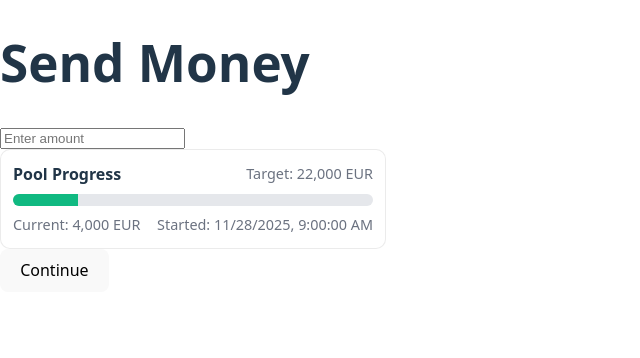
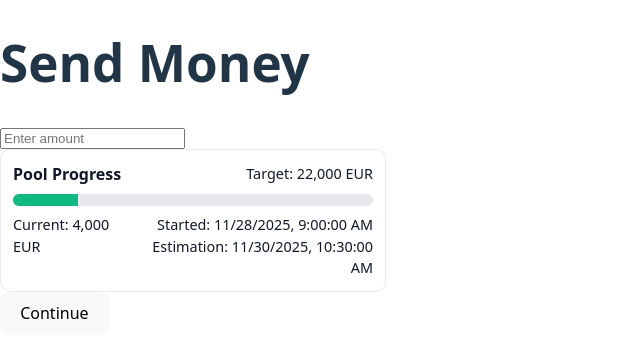
Before and after one commit to kevinkorrol/Wise2025, a React (Vite) app in the folder frontend/: page /transfer in a window 1280 px wide. Shown: the top 358 px of the page, without its empty margins (0-640 px from the left). Built offline with nearby package versions, Linux system fonts and the light colour scheme.

Commit message:
Update history

```diff
--- a/frontend/public/mock/pool.json
+++ b/frontend/public/mock/pool.json
@@ -3,5 +3,6 @@
   "CurrentAmount": { "Sum": 4000, "Currency": "EUR" },
   "MinimumAmount": { "Sum": 22000, "Currency": "EUR" },
   "TargetCurrency": "EUR",
-  "StartTime": "2025-11-28T09:00:00Z"
+  "StartTime": "2025-11-28T09:00:00Z",
+  "EstimatedCompletion": "2025-11-30T10:30:00Z"
 }
--- a/frontend/public/mock/transaction.json
+++ b/frontend/public/mock/transaction.json
@@ -11,5 +11,5 @@
     "Preparing to send",
     "Sent"
   ],
-  "currentIndex": 0
+  "currentIndex": 1
 }
--- a/frontend/src/components/Fillmeter.tsx
+++ b/frontend/src/components/Fillmeter.tsx
@@ -16,6 +16,7 @@ type PoolResponse = {
   MinimumAmount: { Sum: number; Currency: Currency }
   TargetCurrency: Currency
   StartTime: string
+  EstimatedCompletion?: string
 }
 
 export default function Fillmeter(props: FillmeterProps) {
@@ -25,6 +26,7 @@ export default function Fillmeter(props: FillmeterProps) {
     minimumAmount: { sum: number; currency: Currency }
     targetCurrency: Currency
     startTime: string
+    estimatedCompletion?: string
   } | null>(props.currentAmount && props.minimumAmount && props.targetCurrency && props.startTime ? {
     id: props.id ?? 0,
     currentAmount: props.currentAmount!,
@@ -49,6 +51,7 @@ export default function Fillmeter(props: FillmeterProps) {
           minimumAmount: { sum: json.MinimumAmount.Sum, currency: json.MinimumAmount.Currency },
           targetCurrency: json.TargetCurrency,
           startTime: json.StartTime,
+          estimatedCompletion: json.EstimatedCompletion,
         })
       })
       .catch(() => {
@@ -59,6 +62,7 @@ export default function Fillmeter(props: FillmeterProps) {
           minimumAmount: { sum: 100000, currency: 'EUR' },
           targetCurrency: 'EUR',
           startTime: new Date().toISOString(),
+          estimatedCompletion: new Date(Date.now() + 45 * 60 * 1000).toISOString(),
         })
       })
     return () => { cancelled = true }
@@ -69,6 +73,8 @@ export default function Fillmeter(props: FillmeterProps) {
   const pct = min > 0 ? Math.min(100, Math.round((cur / min) * 100)) : 0
   const started = new Date(data?.startTime ?? '')
   const startedLabel = isNaN(started.getTime()) ? '' : started.toLocaleString()
+  const estimated = new Date(data?.estimatedCompletion ?? '')
+  const estimatedLabel = isNaN(estimated.getTime()) ? '' : estimated.toLocaleString()
 
   return (
     <div className="fillmeter" aria-label="Pool progress">
@@ -83,9 +89,12 @@ export default function Fillmeter(props: FillmeterProps) {
       </div>
       <div className="fillmeter-stats">
         {data && (
-          <span className="muted">Current: {cur.toLocaleString()} {data.currentAmount.currency}</span>
+          <span className="muted fillmeter-current">Current: {cur.toLocaleString()} {data.currentAmount.currency}</span>
         )}
-        {startedLabel && <span className="muted">Started: {startedLabel}</span>}
+        <div style={{ textAlign: 'right' }}>
+          {startedLabel && <div className="muted">Started: {startedLabel}</div>}
+          {estimatedLabel && <div className="muted">Estimation: {estimatedLabel}</div>}
+        </div>
       </div>
     </div>
   )
--- a/frontend/src/components/layout.css
+++ b/frontend/src/components/layout.css
@@ -275,6 +275,18 @@
   margin-top: 8px;
 }
 
+/* Make all Fillmeter texts black (override muted) */
+.fillmeter,
+.fillmeter .muted {
+  color: #111827;
+}
+
+/* Nudge only the Current value higher, not the dates */
+.fillmeter-current {
+  align-self: flex-start;
+  margin-top: -0px;
+}
+
 /* Inline Fillmeter placement inside timeline */
 .timeline-insert {
   padding-left: 28px; /* align with labels inside timeline */
```
